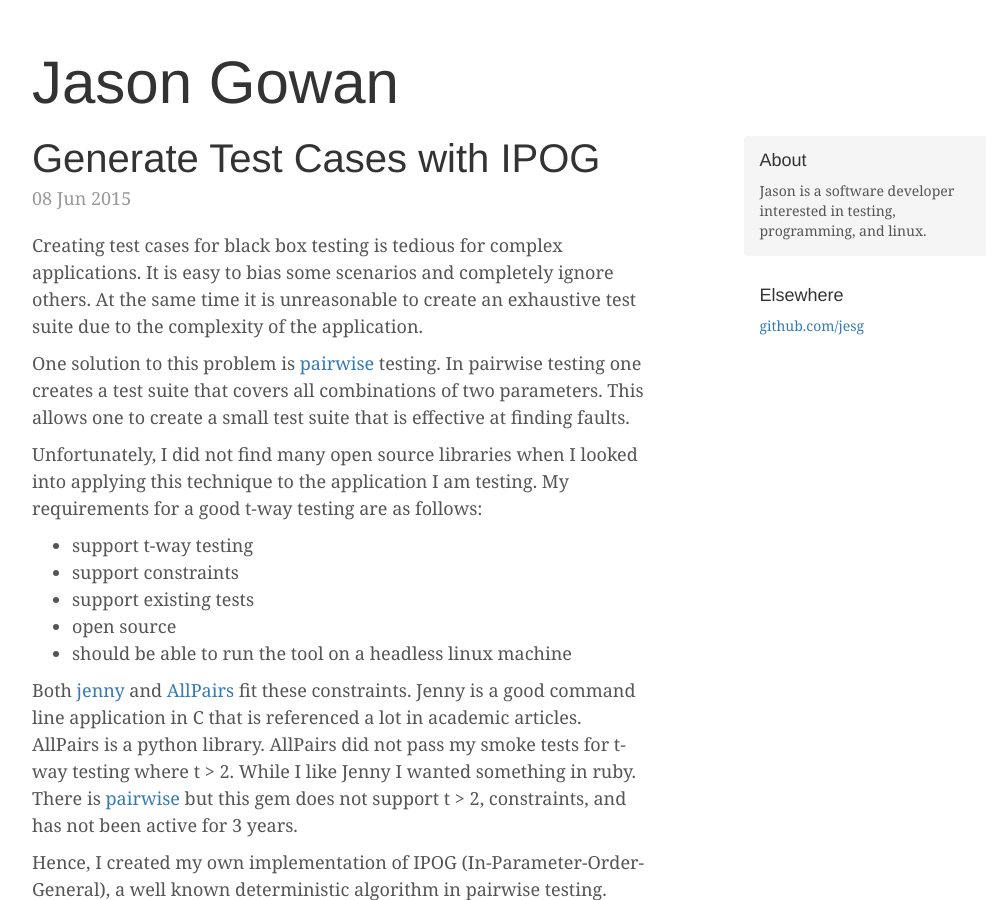
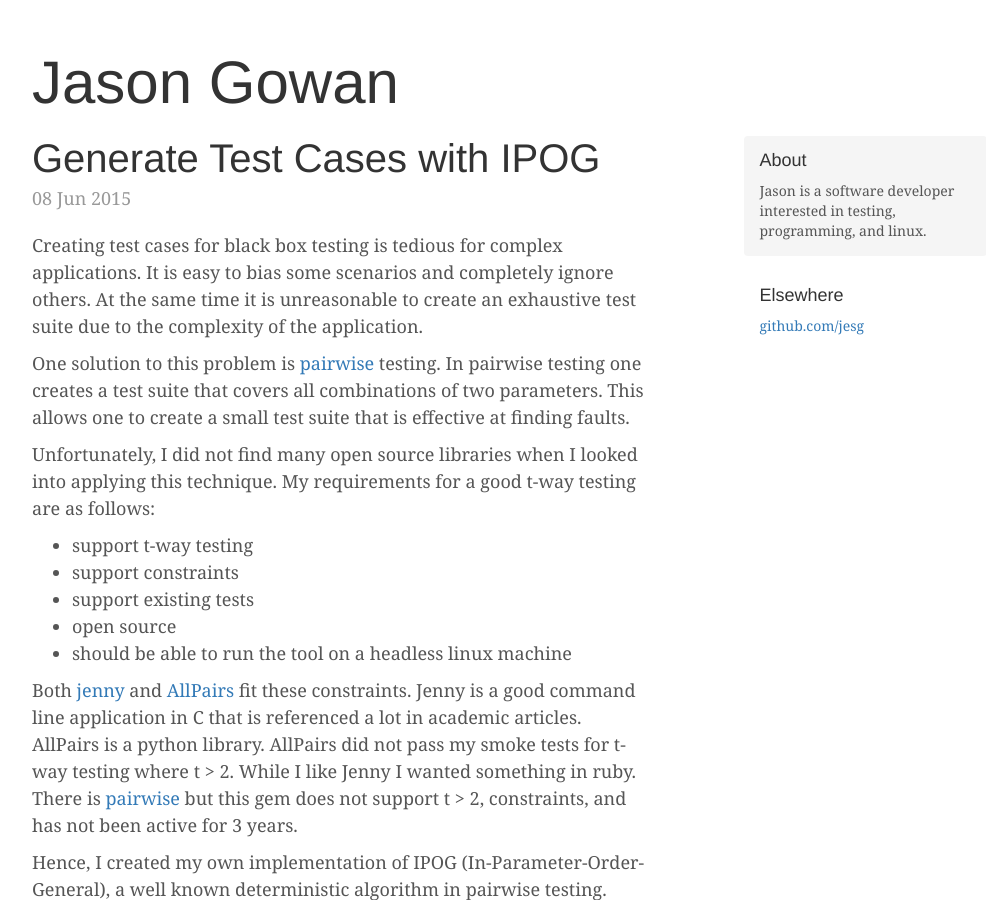
Before and after one commit to jesg/jesg.github.io, a Jekyll site: the page built from _posts/2015-06-08-generate-test-cases-with-ipog.markdown, in a window 1280 px wide and 900 px high. Shown: the whole window, without its empty margins (138-1124 px from the left). Built offline with Jekyll 4.4.1, drawn with Linux system fonts in a browser that asks for light colours; nearby versions of some CDN libraries; Markdown is read by kramdown in place of the engine named in the settings.

Commit message:
fix sentence

```diff
--- a/_posts/2015-06-08-generate-test-cases-with-ipog.markdown
+++ b/_posts/2015-06-08-generate-test-cases-with-ipog.markdown
@@ -13,7 +13,7 @@ One solution to this problem is [pairwise](http://www.pairwise.org/) testing.
 In pairwise testing one creates a test suite that covers all combinations of two parameters.
 This allows one to create a small test suite that is effective at finding faults.
 
-Unfortunately, I did not find many open source libraries when I looked into applying this technique to the application I am testing.
+Unfortunately, I did not find many open source libraries when I looked into applying this technique.
 My requirements for a good t-way testing are as follows:
 
 * support t-way testing
```
